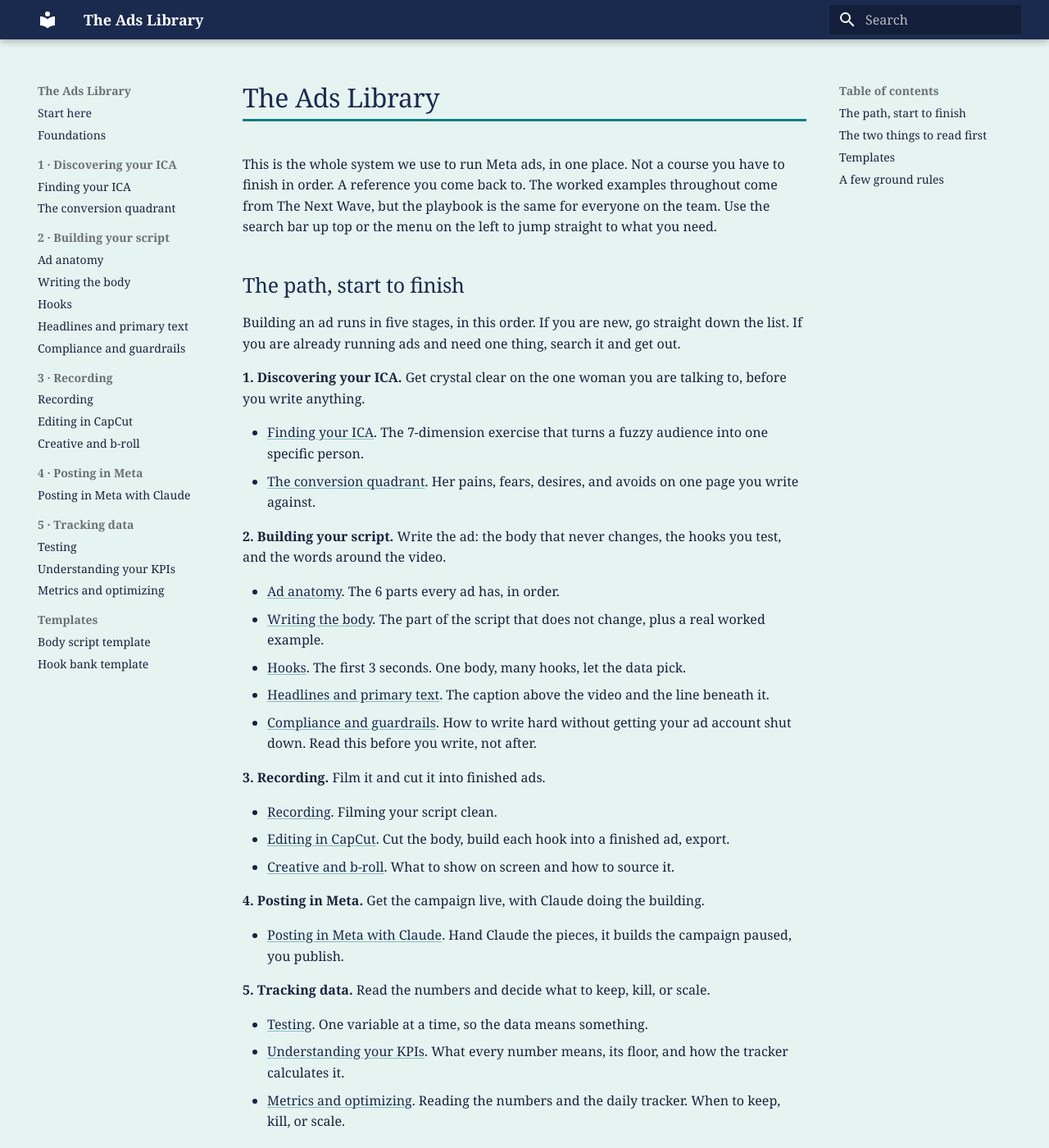
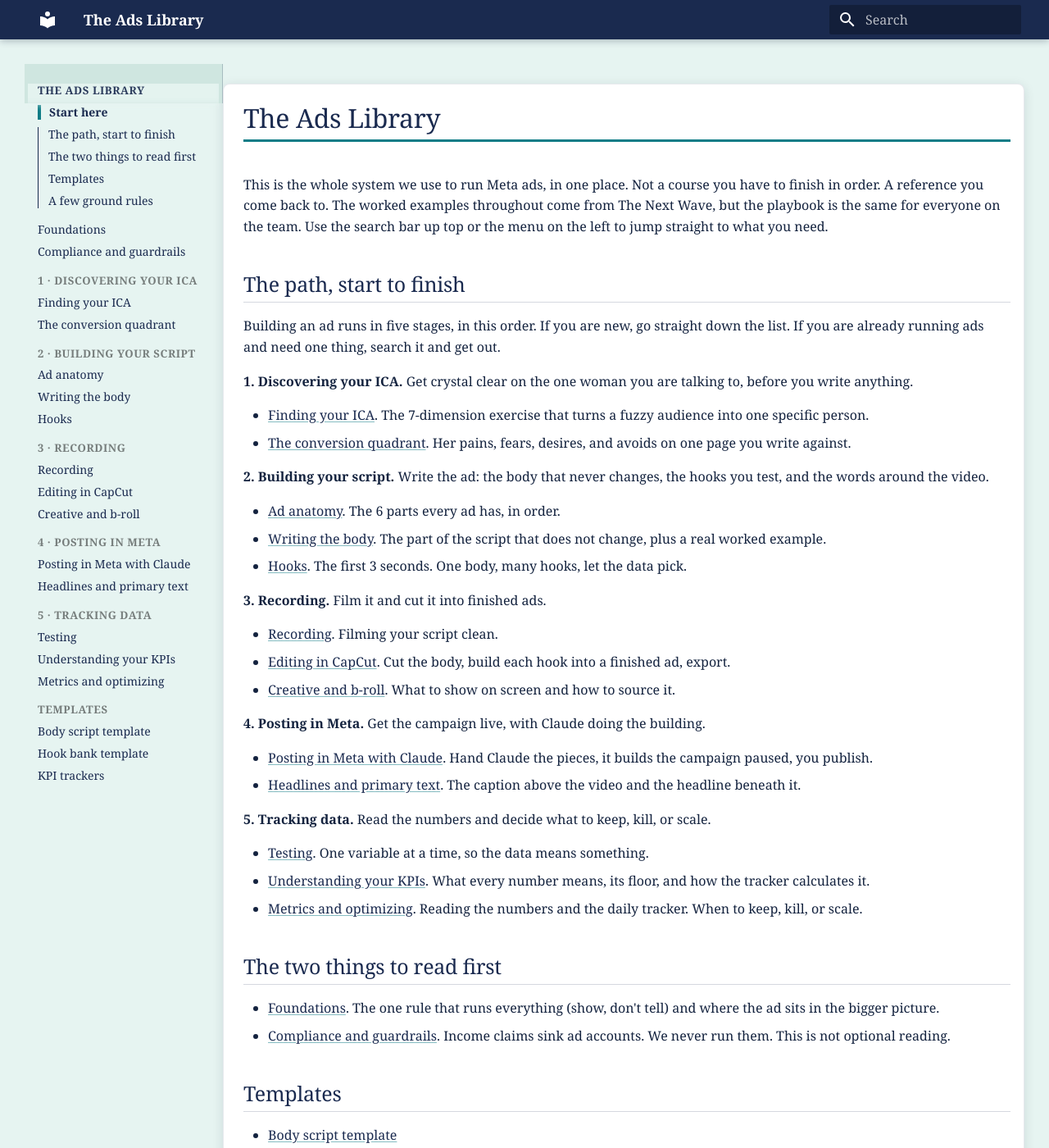
Before and after one commit to coogankelley/ads-library, an MkDocs documentation site: the page built from docs/index.md, in a window 1280 px wide and 1400 px high. Shown: the whole window at 82% size. Built offline with MkDocs 1.6.1 and Material for MkDocs 9.7.7, drawn with Linux system fonts in a browser that asks for light colours; some of the changed text lies outside the part shown.

Commit message:
Restructure nav (compliance under foundations, headlines under posting), add KPI tracker templates with copy links, white content card + clearer left menu
Co-Authored-By: Claude Opus 4.8 <noreply@anthropic.com>

```diff
--- a/docs/index.md
+++ b/docs/index.md
@@ -16,8 +16,6 @@ Building an ad runs in five stages, in this order. If you are new, go straight d
 - [Ad anatomy](ad-anatomy.md). The 6 parts every ad has, in order.
 - [Writing the body](writing-the-body.md). The part of the script that does not change, plus a real worked example.
 - [Hooks](hooks.md). The first 3 seconds. One body, many hooks, let the data pick.
-- [Headlines and primary text](headlines-and-text.md). The caption above the video and the line beneath it.
-- [Compliance and guardrails](compliance.md). How to write hard without getting your ad account shut down. Read this before you write, not after.
 
 **3. Recording.** Film it and cut it into finished ads.
 
@@ -28,6 +26,7 @@ Building an ad runs in five stages, in this order. If you are new, go straight d
 **4. Posting in Meta.** Get the campaign live, with Claude doing the building.
 
 - [Posting in Meta with Claude](posting-meta.md). Hand Claude the pieces, it builds the campaign paused, you publish.
+- [Headlines and primary text](headlines-and-text.md). The caption above the video and the headline beneath it.
 
 **5. Tracking data.** Read the numbers and decide what to keep, kill, or scale.
 
@@ -44,6 +43,7 @@ Building an ad runs in five stages, in this order. If you are new, go straight d
 
 - [Body script template](swipe-files/body-script.md)
 - [Hook bank template](swipe-files/hook-bank.md)
+- [KPI trackers](swipe-files/kpi-trackers.md). Copy your own from the two shared tracking sheets.
 
 ## A few ground rules
 
--- a/docs/stylesheets/custom.css
+++ b/docs/stylesheets/custom.css
@@ -1,22 +1,21 @@
 /* The Ads Library brand styling
-   Light teal background, navy accents, Georgia type. */
+   Teal page, navy structure, Georgia type. Left menu reads as a clear panel. */
 
 :root {
   /* Brand palette */
-  --tal-teal-bg:   #e6f4f1;  /* light teal page background (matches KPI tracker band) */
-  --tal-teal-soft: #d6ece7;  /* slightly deeper teal for surfaces */
-  --tal-navy:      #1a2a4f;  /* navy: header, headings, accents */
-  --tal-navy-dark: #111d38;
-  --tal-teal-pop:  #0e7c86;  /* teal pop for hovers/interactive */
-  --tal-ink:       #16233f;  /* body text */
+  --tal-teal-bg:    #e6f4f1;  /* light teal reading area (matches KPI tracker band) */
+  --tal-teal-panel: #cfe6e0;  /* deeper teal for the left menu panel */
+  --tal-teal-soft:  #d6ece7;  /* table stripes / surfaces */
+  --tal-navy:       #1a2a4f;  /* navy: header, headings, accents */
+  --tal-navy-dark:  #111d38;
+  --tal-teal-pop:   #0e7c86;  /* teal pop for hovers / active marker */
+  --tal-ink:        #14233f;  /* body text */
 
-  /* Georgia for body text */
   --md-text-font: "Georgia";
 }
 
-/* Material assigns the scheme variables on the color-scheme element, which
-   beats a :root override. Map onto the same selector so the teal actually
-   paints the page (otherwise the background stays white). */
+/* Material sets scheme vars on the color-scheme element, which beats :root.
+   Map onto the same selector so the teal actually paints the page. */
 [data-md-color-scheme="default"] {
   --md-default-bg-color:        var(--tal-teal-bg);
   --md-primary-fg-color:        var(--tal-navy);
@@ -27,7 +26,7 @@
   --md-typeset-a-color:         var(--tal-navy);
 }
 
-/* Georgia everywhere for prose; leave code in monospace */
+/* Georgia for prose; leave code in monospace */
 body,
 input,
 .md-typeset,
@@ -36,7 +35,68 @@ input,
   font-family: Georgia, "Times New Roman", serif;
 }
 
-/* Headings in navy */
+/* ---------- Header: navy with a defined edge ---------- */
+.md-header {
+  box-shadow: 0 2px 8px rgba(17, 29, 56, 0.28);
+}
+
+/* ---------- Left navigation: a clear menu panel ---------- */
+.md-sidebar--primary {
+  background-color: var(--tal-teal-panel);
+}
+@media screen and (min-width: 76.25em) {
+  .md-sidebar--primary {
+    border-right: 1px solid rgba(26, 42, 79, 0.22);
+  }
+}
+
+/* Section group labels: small navy caps, clearly headers not links */
+.md-nav__item--section > .md-nav__link,
+.md-nav--primary > .md-nav__title {
+  color: var(--tal-navy);
+  font-weight: 700;
+  text-transform: uppercase;
+  letter-spacing: 0.04em;
+  font-size: 0.66rem;
+  opacity: 0.9;
+}
+
+/* Page links in the menu: navy and readable */
+.md-nav__link {
+  color: var(--tal-navy);
+}
+.md-nav__link:hover {
+  color: var(--tal-teal-pop);
+}
+
+/* Current page: highlighted with a teal bar so you know where you are */
+.md-nav__link--active,
+.md-nav__link--active:hover,
+.md-nav__link--active:focus,
+.md-nav__link[aria-current="page"] {
+  color: var(--tal-navy) !important;
+  font-weight: 700;
+  background-color: var(--tal-teal-bg);
+  border-left: 4px solid var(--tal-teal-pop);
+  border-radius: 0 0.2rem 0.2rem 0;
+  padding-left: 0.5rem;
+}
+
+/* ---------- Content: a clean white reading card on the teal page ---------- */
+.md-content {
+  background-color: #ffffff;
+  border: 1px solid rgba(26, 42, 79, 0.10);
+  border-radius: 0.4rem;
+  box-shadow: 0 3px 14px rgba(17, 29, 56, 0.12);
+  margin: 1.2rem 0 2.4rem;
+}
+@media screen and (max-width: 76.1875em) {
+  .md-content {
+    margin: 0.6rem;
+  }
+}
+
+/* ---------- Headings ---------- */
 .md-typeset h1,
 .md-typeset h2,
 .md-typeset h3,
@@ -45,24 +105,31 @@ input,
   font-family: Georgia, "Times New Roman", serif;
 }
 
-/* Page title gets a teal underline accent */
+/* Page title: teal underline accent */
 .md-typeset h1 {
   border-bottom: 3px solid var(--tal-teal-pop);
   padding-bottom: 0.25rem;
 }
 
-/* Links: navy with a soft teal underline, teal on hover */
+/* Section headings: thin divider for structure */
+.md-typeset h2 {
+  border-bottom: 1px solid rgba(26, 42, 79, 0.18);
+  padding-bottom: 0.2rem;
+  margin-top: 2rem;
+}
+
+/* ---------- Links in content ---------- */
 .md-typeset a {
   color: var(--tal-navy);
   text-decoration: underline;
-  text-decoration-color: rgba(14, 124, 134, 0.45);
+  text-decoration-color: rgba(14, 124, 134, 0.5);
   text-underline-offset: 2px;
 }
 .md-typeset a:hover {
   color: var(--tal-teal-pop);
 }
 
-/* Table header rows in navy for a bit of color */
+/* ---------- Tables ---------- */
 .md-typeset table:not([class]) th {
   background-color: var(--tal-navy);
   color: #ffffff;
@@ -70,13 +137,14 @@ input,
 .md-typeset table:not([class]) tr:nth-child(even) {
   background-color: var(--tal-teal-soft);
 }
+.md-typeset table:not([class]) {
+  border: 1px solid rgba(26, 42, 79, 0.18);
+}
 
-/* Admonition/blockquote accent bar in teal */
+/* ---------- Blockquotes / code ---------- */
 .md-typeset blockquote {
   border-left: 0.2rem solid var(--tal-teal-pop);
 }
-
-/* Keep code blocks readable on the teal page */
 .md-typeset pre > code,
 .md-typeset code {
   background-color: #f1f7f6;
--- a/mkdocs.yml
+++ b/mkdocs.yml
@@ -15,6 +15,8 @@ theme:
     - navigation.tracking
     - navigation.top
     - navigation.sections
+    - navigation.expand
+    - toc.integrate
     - search.suggest
     - search.highlight
     - content.code.copy
@@ -23,6 +25,7 @@ theme:
 nav:
   - Start here: index.md
   - Foundations: foundations.md
+  - Compliance and guardrails: compliance.md
   - 1 · Discovering your ICA:
       - Finding your ICA: finding-your-ica.md
       - The conversion quadrant: conversion-quadrant.md
@@ -30,14 +33,13 @@ nav:
       - Ad anatomy: ad-anatomy.md
       - Writing the body: writing-the-body.md
       - Hooks: hooks.md
-      - Headlines and primary text: headlines-and-text.md
-      - Compliance and guardrails: compliance.md
   - 3 · Recording:
       - Recording: recording.md
       - Editing in CapCut: editing-capcut.md
       - Creative and b-roll: creative-broll.md
   - 4 · Posting in Meta:
       - Posting in Meta with Claude: posting-meta.md
+      - Headlines and primary text: headlines-and-text.md
   - 5 · Tracking data:
       - Testing: testing.md
       - Understanding your KPIs: understanding-kpis.md
@@ -45,6 +47,7 @@ nav:
   - Templates:
       - Body script template: swipe-files/body-script.md
       - Hook bank template: swipe-files/hook-bank.md
+      - KPI trackers: swipe-files/kpi-trackers.md
 
 markdown_extensions:
   - admonition
```
Also changed, not shown: docs/swipe-files/kpi-trackers.md (added, +19 -0 lines).
